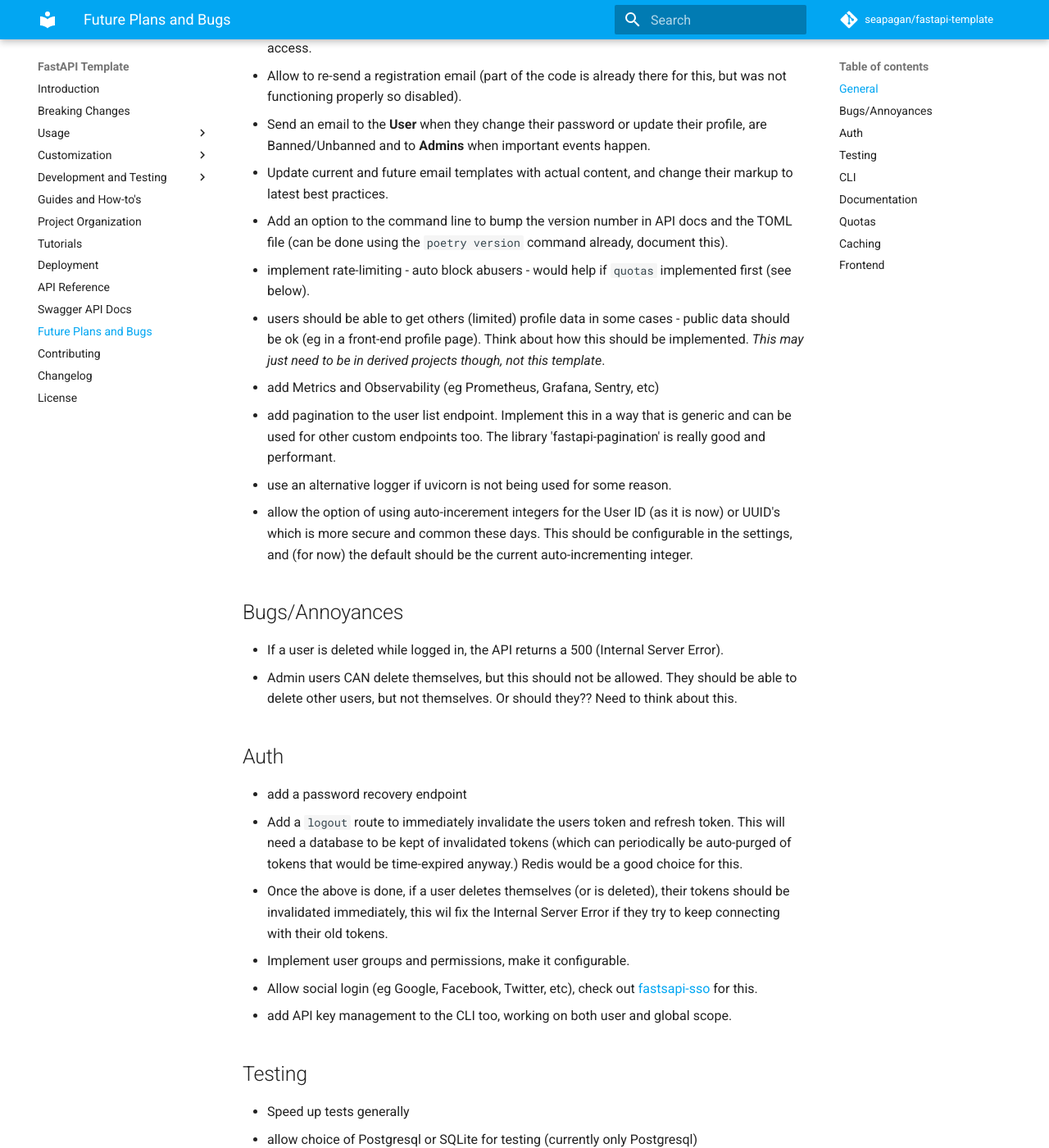
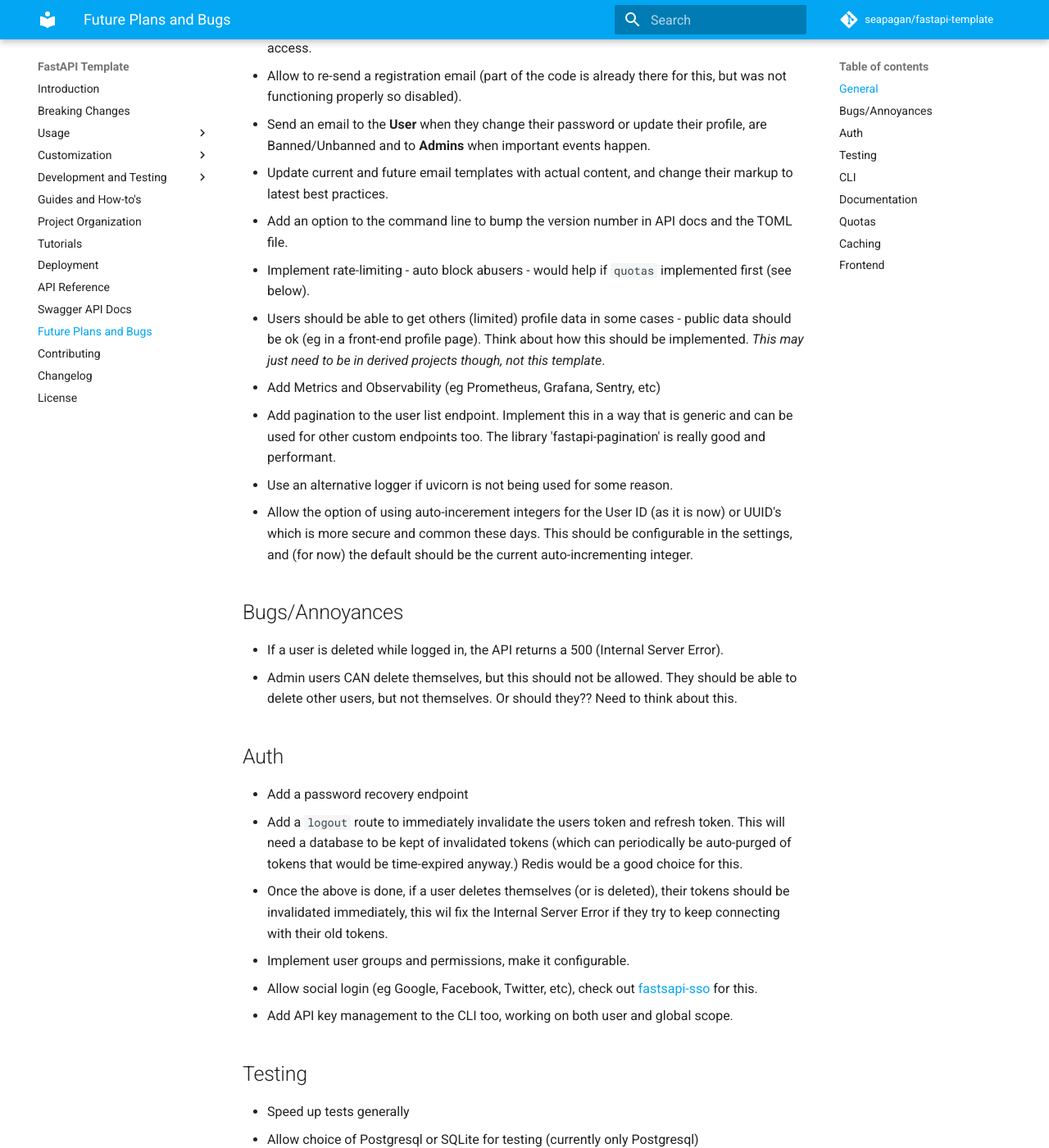
Before and after one commit to seapagan/fastapi-template, an MkDocs documentation site: the page built from docs/future.md, in a window 1280 px wide and 1400 px high, scrolled down 362 px. Shown: the whole window at 82% size. Built offline with MkDocs 1.6.1 and Material for MkDocs 9.7.7, drawn with Linux system fonts in a browser that asks for light colours; comment, search, counter and statistics services are not loaded; some of the changed text lies outside the part shown.

Commit message:
update TODO
Signed-off-by: Grant Ramsay <seapagan@gmail.com>

```diff
--- a/TODO.md
+++ b/TODO.md
@@ -17,20 +17,19 @@
 - Update current and future email templates with actual content, and change
   their markup to latest best practices.
 - Add an option to the command line to bump the version number in API docs and
-  the TOML file (can be done using the `poetry version` command already,
-  document this).
-- implement rate-limiting - auto block abusers - would help if `quotas`
+  the TOML file.
+- Implement rate-limiting - auto block abusers - would help if `quotas`
   implemented first (see below).
-- users should be able to get others (limited) profile data in some cases -
+- Users should be able to get others (limited) profile data in some cases -
   public data should be ok (eg in a front-end profile page). Think about how
   this should be implemented. *This may just need to be in derived projects
   though, not this template*.
-- add Metrics and Observability (eg Prometheus, Grafana, Sentry, etc)
-- add pagination to the user list endpoint. Implement this in a way that is
+- Add Metrics and Observability (eg Prometheus, Grafana, Sentry, etc)
+- Add pagination to the user list endpoint. Implement this in a way that is
   generic and can be used for other custom endpoints too. The library
   'fastapi-pagination' is really good and performant.
-- use an alternative logger if uvicorn is not being used for some reason.
-- allow the option of using auto-incerement integers for the User ID (as it is
+- Use an alternative logger if uvicorn is not being used for some reason.
+- Allow the option of using auto-incerement integers for the User ID (as it is
   now) or UUID's which is more secure and common these days. This should be
   configurable in the settings, and (for now) the default should be the current
   auto-incrementing integer.
@@ -45,7 +44,7 @@
 
 ## Auth
 
-- add a password recovery endpoint
+- Add a password recovery endpoint
 - Add a `logout` route to immediately invalidate the users token and refresh
   token. This will need a database to be kept of invalidated tokens (which can
   periodically be auto-purged of tokens that would be time-expired anyway.)
@@ -93,15 +93,15 @@
 
 Add Quota functionality.
 
-- limit number of API calls per user per day/hour
-- different user groups have different quotas (configurable)
-- allow endpoint with no Quota
-- option to block altogether or seriously slow users access to the API for a
+- Limit number of API calls per user per day/hour
+- Different user groups have different quotas (configurable)
+- Allow endpoint with no Quota
+- Option to block altogether or seriously slow users access to the API for a
   period of time
 
 ## Caching
 
-- add a Redis cache to the endpoints.
+- Add a Redis cache to the endpoints.
   [fastapi-redis-cache](https://pypi.org/project/fastapi-redis-cache/) should
   make this reasonably painless. Note that project seems to be abandoned with a
   lot of un-merged PRs so I have forked and updated the project to fix a few
```
Also changed, not shown: other parts of TODO.md (+12 -11 lines).
